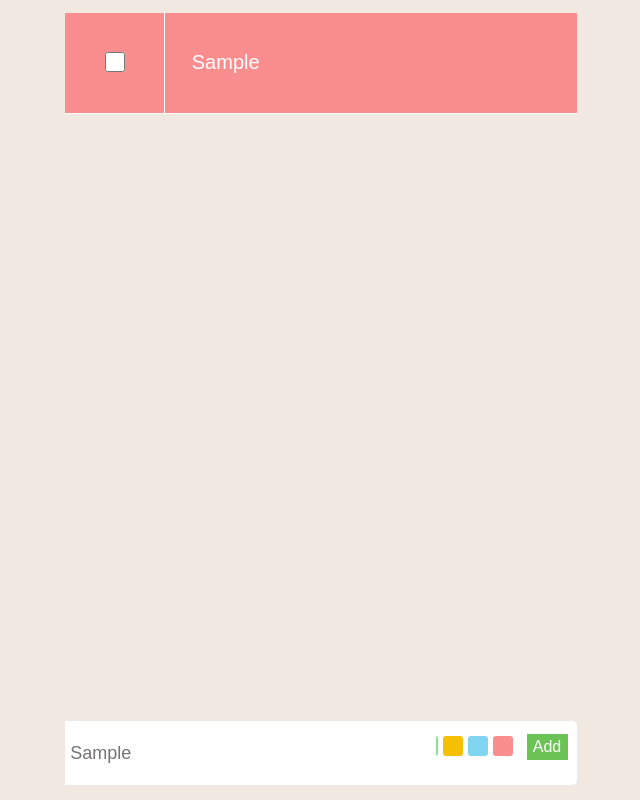
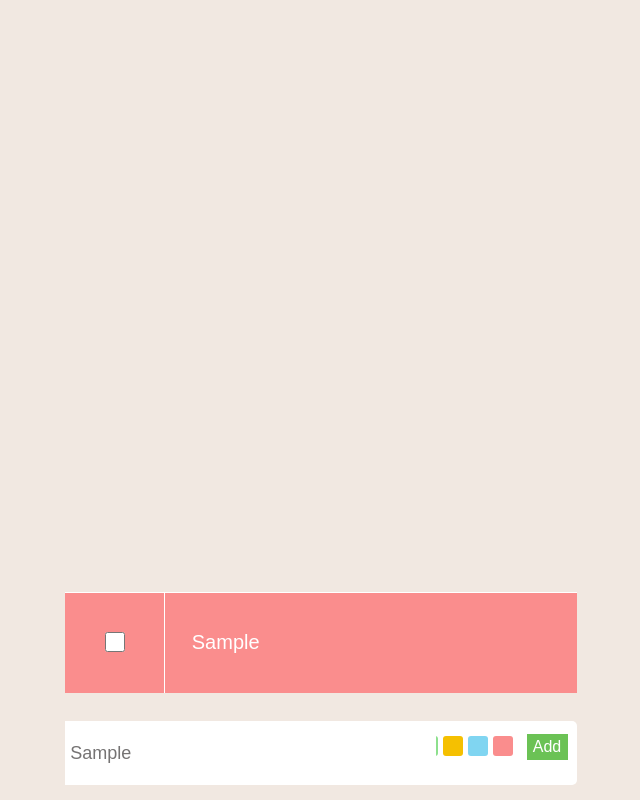
Before and after one commit to Alexanderhanov/gjueryProject, a plain HTML site: page index.html in a window 1280 px wide. Both pictures are taken after typing "Sample" into the empty fields and a click on the button "Add". Shown: the whole page, without its empty margins (306-946 px from the left). Drawn offline with Linux system fonts and the light colour scheme.

Commit message:
Fix adding of tickets

```diff
--- a/script.js
+++ b/script.js
@@ -38,7 +38,7 @@ $(document).ready(function () {
         if ($("#four").css("border-color") === white) chooseColor  = "color4";
         if ($("#five").css("border-color") === white) chooseColor  = "color5";
         $("#container")
-        .append('<div class="' + chooseColor  + ' ticket"><table><tr><td><p>' + TicketText
+        .prepend('<div class="' + chooseColor  + ' ticket"><table><tr><td><p>' + TicketText
         + '</p></td></tr></table><input type="checkbox" class="point" /></div>');
 
         return false;
--- a/style.css
+++ b/style.css
@@ -46,8 +46,8 @@
     height: 100%;
     display: flex;
     display: -webkit-flex;
-    flex-direction: column;
-    -webkit-flex-direction: column;
+    flex-direction: column-reverse;
+    -webkit-flex-direction: column-reverse;
     z-index: 2;
 }
 button{
```
